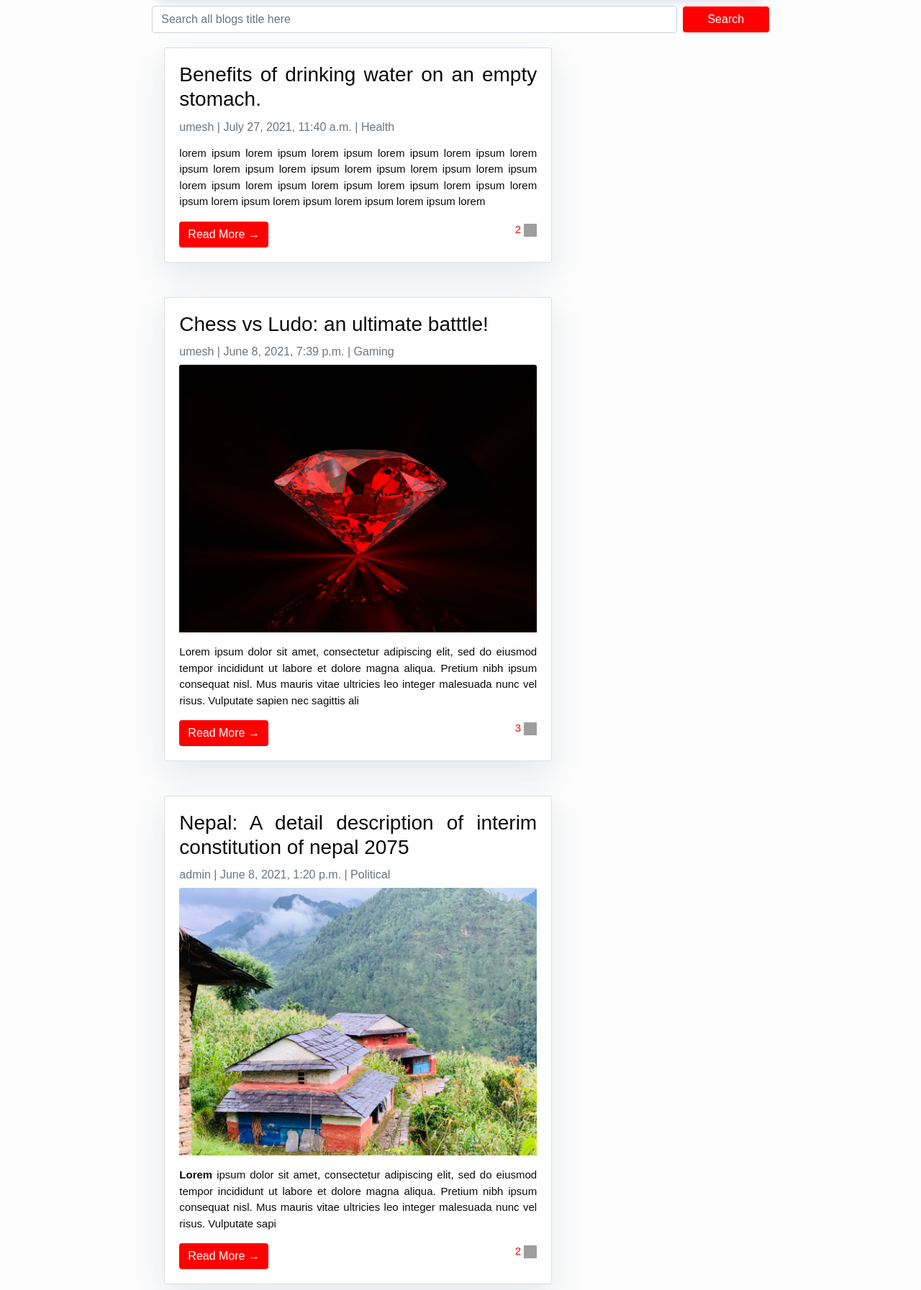
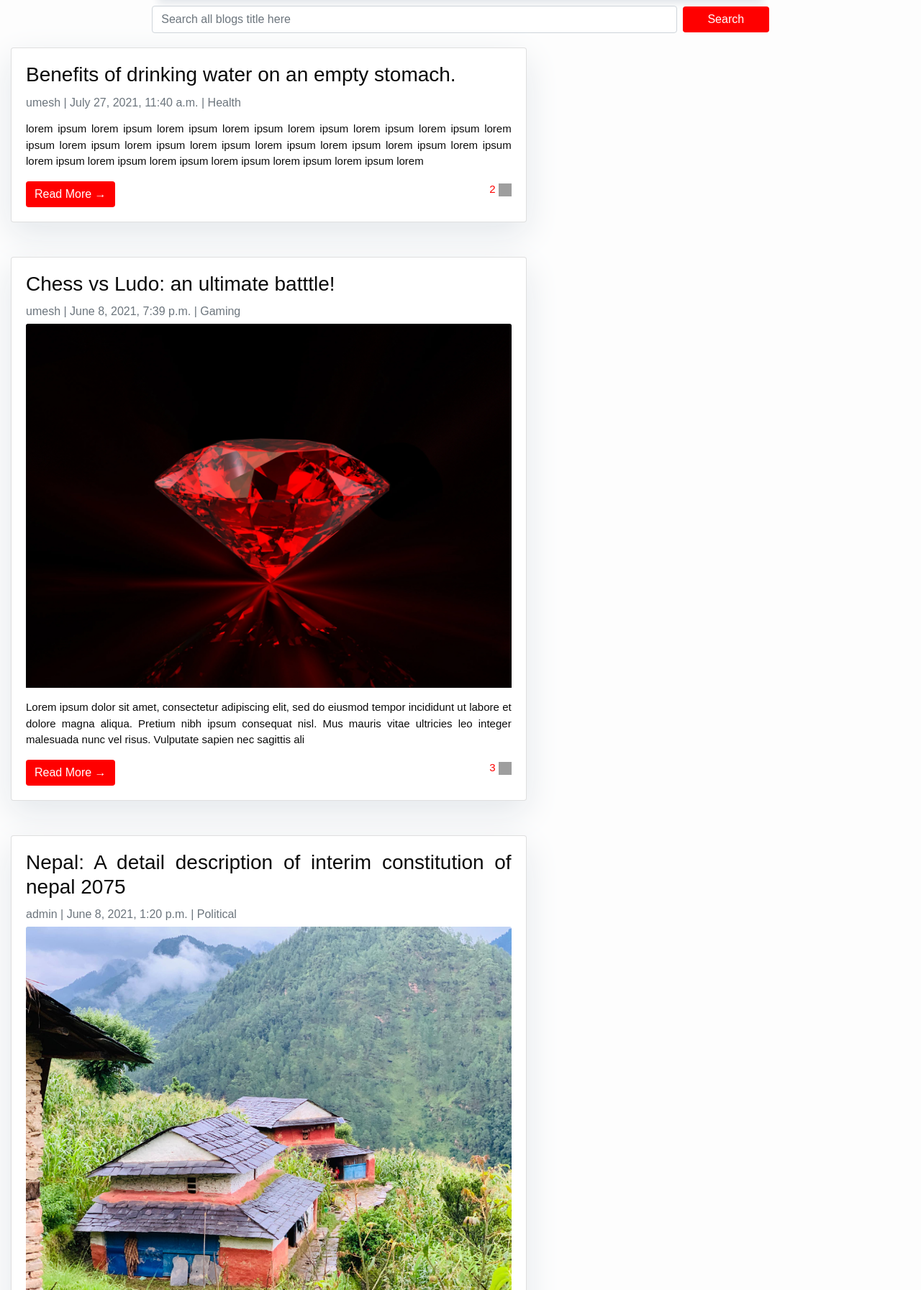
Before and after one commit to umeshniure/blog, a Django app: page / in a window 1280 px wide. Shown: the part 290-2083 px from the top of the page at 72% size. Run offline with Django 3.2, Linux system fonts and the light colour scheme; data comes from the database, SQL or seed files in the repository; both versions use the stored data as it was after the commit; some libraries are stand-ins or nearby versions; grey boxes are pictures that could not be loaded.

Commit message:
minor UI changes

```diff
--- a/templates/home.html
+++ b/templates/home.html
@@ -40,9 +40,9 @@
 
 {% include 'search.html' %}
 
-<div class="container-fluid col-8" style="text-align: justify">
+<div class="container-fluid" style="text-align: justify">
     <div class="row">
-        <div class="col-md-8 mt-1 ml-10 left">
+        <div class="col-md-7 mt-1 ml-10 left">
             {% for i in object_list %}
             <div class="card mb-5">
                 <div class="card-body">
@@ -68,6 +68,7 @@
     </div>
 </div>
 
+
 {% include 'pagination.html' %}
 
 {% endblock %}
--- a/templates/sidebar.html
+++ b/templates/sidebar.html
@@ -11,7 +11,7 @@
 <!--                        </div>-->
 <!--                    </div>-->
 
-<div class="container-fluid">
+
 <div class="col-md-5 my-1 float-right" style="text-align: justify">
     <div class="card">
         <h5 class="card-header">About Me</h5>
@@ -23,6 +23,6 @@
         </div>
     </div>
 </div>
-</div>
+
 
 {% endblock sidebar %}
```
Also changed, not shown: db.sqlite3, media/blog/1/Success_story_of_apple-apple_company.jpg (deleted). Lines whose indentation alone changed are shown as unchanged.
